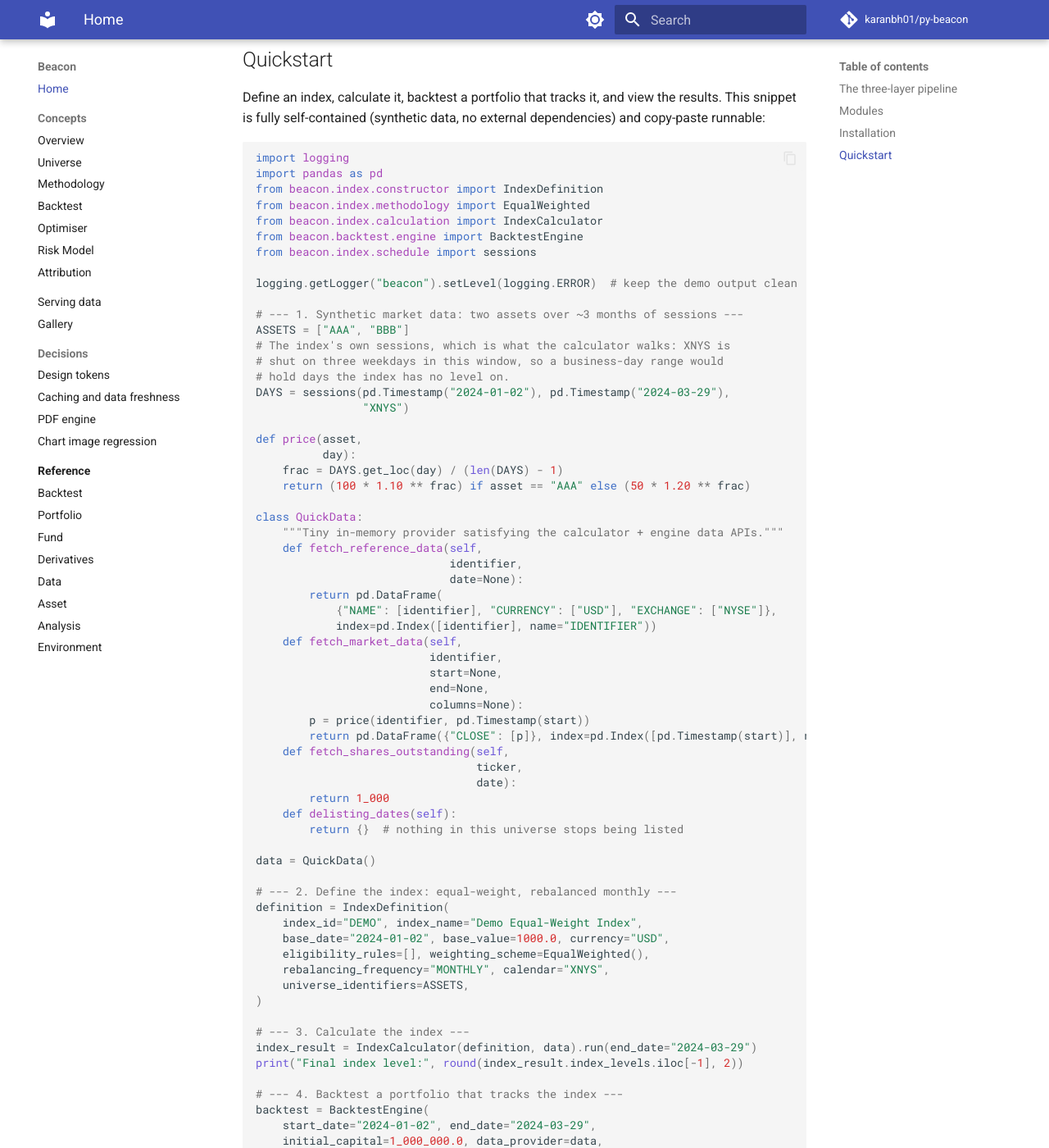
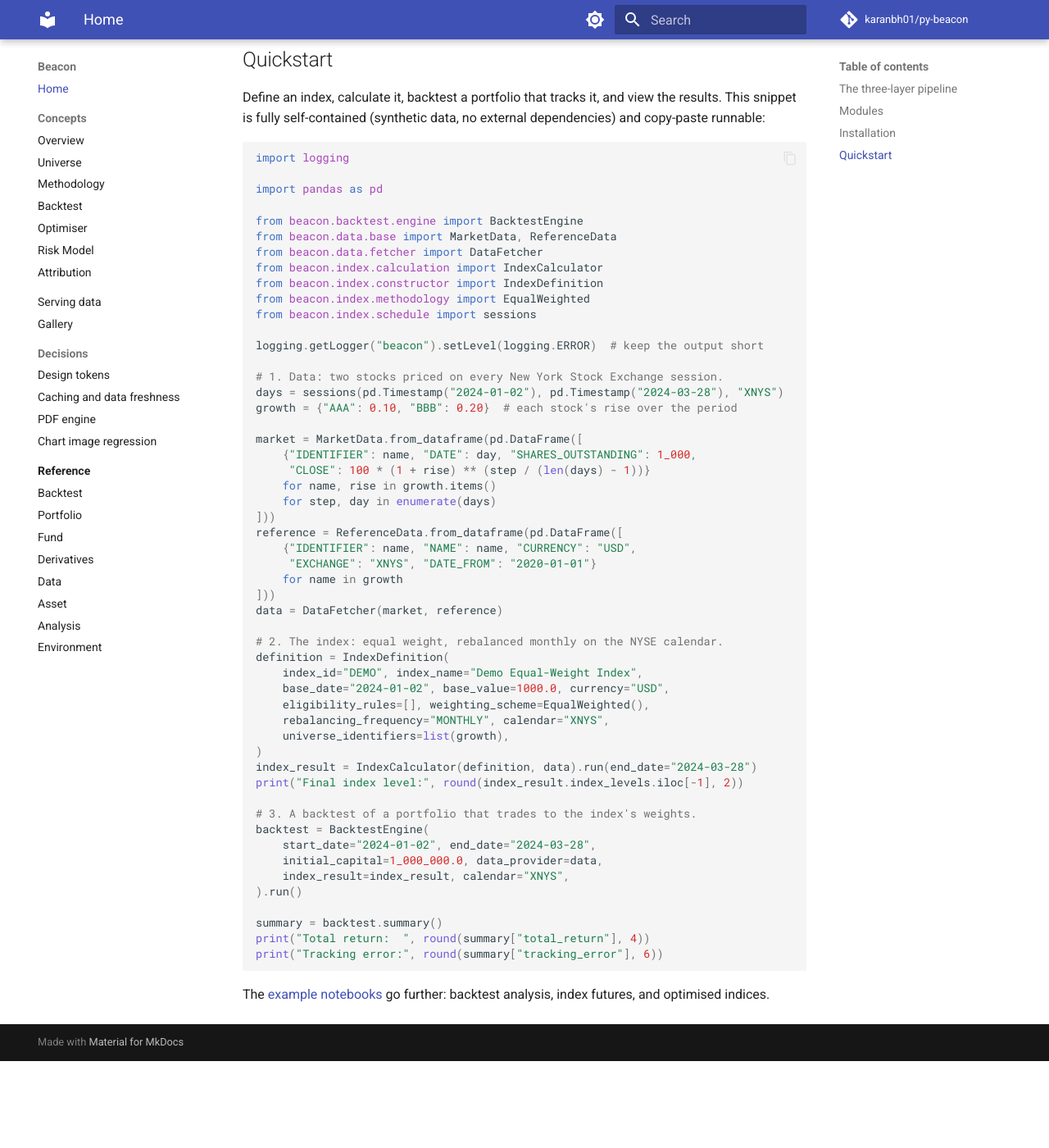
Before and after one commit to karanbh01/py-beacon, an MkDocs documentation site: the page built from docs/index.md, in a window 1280 px wide and 1400 px high, scrolled down 2994 px. Shown: the whole window at 82% size. Built offline with MkDocs 1.6.1 and Material for MkDocs 9.7.7, drawn with Linux system fonts in a browser that asks for light colours; comment, search, counter and statistics services are not loaded; after the commit the page ends 4288 px from its top, so only the background shows below that; some of the changed text lies outside the part shown.

Commit message:
[BN-230] Make the quickstart run again
- The README quickstart, which is also the PyPI project page, failed with "index holds nothing on its base date". It built its own small data provider, and the engine now asks providers for more than it offered
- Rebuilt on the library's own data classes (MarketData, ReferenceData, DataFetcher), so it keeps working as the engine changes
- The docs home page uses the same example
- tests/test_readme.py runs both exactly as written and checks they are the same example
- Replaced the dead link to examples/futures_pricing_example.py with the example notebooks

Closes #243

````diff
--- a/docs/index.md
+++ b/docs/index.md
@@ -132,80 +132,58 @@ external dependencies) and copy-paste runnable:
 
 ```python
 import logging
+
 import pandas as pd
+
+from beacon.backtest.engine import BacktestEngine
+from beacon.data.base import MarketData, ReferenceData
+from beacon.data.fetcher import DataFetcher
+from beacon.index.calculation import IndexCalculator
 from beacon.index.constructor import IndexDefinition
 from beacon.index.methodology import EqualWeighted
-from beacon.index.calculation import IndexCalculator
-from beacon.backtest.engine import BacktestEngine
 from beacon.index.schedule import sessions
 
-logging.getLogger("beacon").setLevel(logging.ERROR)  # keep the demo output clean
+logging.getLogger("beacon").setLevel(logging.ERROR)  # keep the output short
 
-# --- 1. Synthetic market data: two assets over ~3 months of sessions ---
-ASSETS = ["AAA", "BBB"]
-# The index's own sessions, which is what the calculator walks: XNYS is
-# shut on three weekdays in this window, so a business-day range would
-# hold days the index has no level on.
-DAYS = sessions(pd.Timestamp("2024-01-02"), pd.Timestamp("2024-03-29"),
-                "XNYS")
+# 1. Data: two stocks priced on every New York Stock Exchange session.
+days = sessions(pd.Timestamp("2024-01-02"), pd.Timestamp("2024-03-28"), "XNYS")
+growth = {"AAA": 0.10, "BBB": 0.20}  # each stock's rise over the period
 
-def price(asset,
-          day):
-    frac = DAYS.get_loc(day) / (len(DAYS) - 1)
-    return (100 * 1.10 ** frac) if asset == "AAA" else (50 * 1.20 ** frac)
+market = MarketData.from_dataframe(pd.DataFrame([
+    {"IDENTIFIER": name, "DATE": day, "SHARES_OUTSTANDING": 1_000,
+     "CLOSE": 100 * (1 + rise) ** (step / (len(days) - 1))}
+    for name, rise in growth.items()
+    for step, day in enumerate(days)
+]))
+reference = ReferenceData.from_dataframe(pd.DataFrame([
+    {"IDENTIFIER": name, "NAME": name, "CURRENCY": "USD",
+     "EXCHANGE": "XNYS", "DATE_FROM": "2020-01-01"}
+    for name in growth
+]))
+data = DataFetcher(market, reference)
 
-class QuickData:
-    """Tiny in-memory provider satisfying the calculator + engine data APIs."""
-    def fetch_reference_data(self,
-                             identifier,
-                             date=None):
-        return pd.DataFrame(
-            {"NAME": [identifier], "CURRENCY": ["USD"], "EXCHANGE": ["NYSE"]},
-            index=pd.Index([identifier], name="IDENTIFIER"))
-    def fetch_market_data(self,
-                          identifier,
-                          start=None,
-                          end=None,
-                          columns=None):
-        p = price(identifier, pd.Timestamp(start))
-        return pd.DataFrame({"CLOSE": [p]}, index=pd.Index([pd.Timestamp(start)], name="DATE"))
-    def fetch_shares_outstanding(self,
-                                 ticker,
-                                 date):
-        return 1_000
-    def delisting_dates(self):
-        return {}  # nothing in this universe stops being listed
-
-data = QuickData()
-
-# --- 2. Define the index: equal-weight, rebalanced monthly ---
+# 2. The index: equal weight, rebalanced monthly on the NYSE calendar.
 definition = IndexDefinition(
     index_id="DEMO", index_name="Demo Equal-Weight Index",
     base_date="2024-01-02", base_value=1000.0, currency="USD",
     eligibility_rules=[], weighting_scheme=EqualWeighted(),
     rebalancing_frequency="MONTHLY", calendar="XNYS",
-    universe_identifiers=ASSETS,
+    universe_identifiers=list(growth),
 )
-
-# --- 3. Calculate the index ---
-index_result = IndexCalculator(definition, data).run(end_date="2024-03-29")
+index_result = IndexCalculator(definition, data).run(end_date="2024-03-28")
 print("Final index level:", round(index_result.index_levels.iloc[-1], 2))
 
-# --- 4. Backtest a portfolio that tracks the index ---
+# 3. A backtest of a portfolio that trades to the index's weights.
 backtest = BacktestEngine(
-    start_date="2024-01-02", end_date="2024-03-29",
+    start_date="2024-01-02", end_date="2024-03-28",
     initial_capital=1_000_000.0, data_provider=data,
     index_result=index_result, calendar="XNYS",
 ).run()
 
-# --- 5. View results ---
 summary = backtest.summary()
-print("Total return:      ", round(summary["total_return"], 4))
-print("Annualised return: ", round(summary["annualised_return"], 4))
-print("Tracking error:    ", round(summary["tracking_error"], 6))
+print("Total return:  ", round(summary["total_return"], 4))
+print("Tracking error:", round(summary["tracking_error"], 6))
 ```
 
-For a derivatives walkthrough — pricing an `IndexFuture` off an
-`IndexResult` — see
-[`examples/futures_pricing_example.py`](https://github.com/karanbh01/py-beacon/blob/main/examples/futures_pricing_example.py)
-in the repository.
+The [example notebooks](https://github.com/karanbh01/py-beacon/tree/main/examples)
+go further: backtest analysis, index futures, and optimised indices.
````
Also changed, not shown: CHANGELOG.md (+4 -0 lines), README.md (+33 -54 lines), 1 other file.
